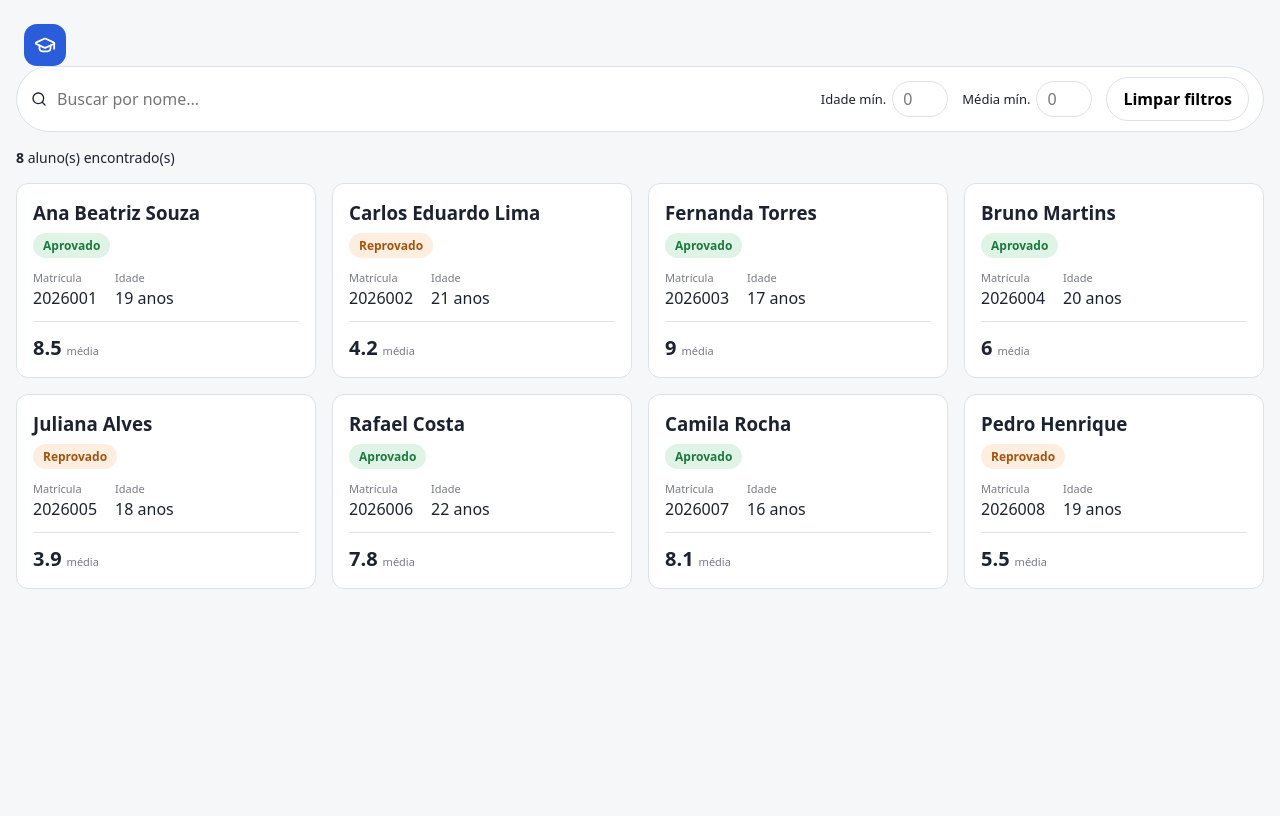
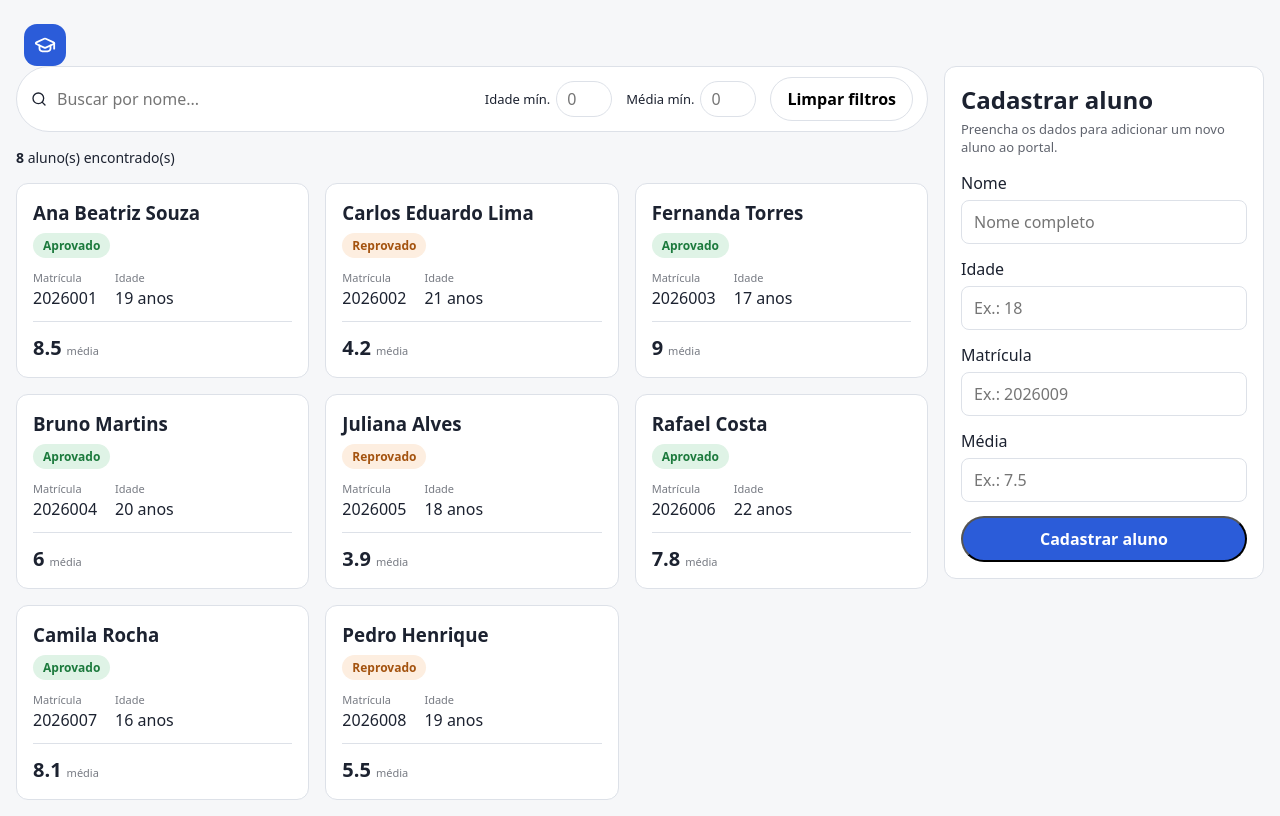
Before and after one commit to JhonneJrr/gestao-alunos-frontend, a React (Vite) app: page / in a window 1280 px wide. Built offline with nearby package versions, Linux system fonts and the light colour scheme.

Commit message:
Cria o formulario controlado de cadastro de aluno (Desafio 3)

```diff
--- /dev/null
+++ b/src/components/FormAluno.tsx
@@ -0,0 +1,124 @@
+import { useState } from "react";
+import type { Aluno } from "../types";
+import { criarAluno } from "../api";
+
+interface FormAlunoProps {
+  aoCriarAluno: (novo: Aluno) => void;
+}
+
+function FormAluno({ aoCriarAluno }: FormAlunoProps) {
+  const [nome, setNome] = useState("");
+  const [idade, setIdade] = useState("");
+  const [matricula, setMatricula] = useState("");
+  const [media, setMedia] = useState("");
+  const [mensagemErro, setMensagemErro] = useState("");
+
+  function limparCampos() {
+    setNome("");
+    setIdade("");
+    setMatricula("");
+    setMedia("");
+  }
+
+  async function aoEnviar(evento: React.FormEvent) {
+    evento.preventDefault();
+    setMensagemErro("");
+
+    if (nome.trim() === "") {
+      setMensagemErro("Informe o nome do aluno.");
+      return;
+    }
+
+    if (matricula.trim() === "") {
+      setMensagemErro("Informe a matrícula.");
+      return;
+    }
+
+    const idadeNumero = Number(idade);
+    if (idade.trim() === "" || Number.isNaN(idadeNumero) || idadeNumero < 0 || idadeNumero > 120) {
+      setMensagemErro("Informe uma idade entre 0 e 120.");
+      return;
+    }
+
+    const mediaNumero = Number(media);
+    if (media.trim() === "" || Number.isNaN(mediaNumero) || mediaNumero < 0 || mediaNumero > 10) {
+      setMensagemErro("Informe uma média entre 0 e 10.");
+      return;
+    }
+
+    try {
+      const novoAluno = await criarAluno({
+        nome,
+        idade: idadeNumero,
+        matricula,
+        media: mediaNumero,
+      });
+      aoCriarAluno(novoAluno);
+      limparCampos();
+    } catch (erro) {
+      setMensagemErro((erro as Error).message);
+    }
+  }
+
+  return (
+    <aside className="form-cadastro">
+      <h2>Cadastrar aluno</h2>
+      <p>Preencha os dados para adicionar um novo aluno ao portal.</p>
+
+      <form onSubmit={aoEnviar}>
+        <div className="campo">
+          <label htmlFor="nome">Nome</label>
+          <input
+            id="nome"
+            type="text"
+            placeholder="Nome completo"
+            value={nome}
+            onChange={(evento) => setNome(evento.target.value)}
+          />
+        </div>
+
+        <div className="campo">
+          <label htmlFor="idade-form">Idade</label>
+          <input
+            id="idade-form"
+            type="number"
+            placeholder="Ex.: 18"
+            value={idade}
+            onChange={(evento) => setIdade(evento.target.value)}
+          />
+        </div>
+
+        <div className="campo">
+          <label htmlFor="matricula">Matrícula</label>
+          <input
+            id="matricula"
+            type="text"
+            placeholder="Ex.: 2026009"
+            value={matricula}
+            onChange={(evento) => setMatricula(evento.target.value)}
+          />
+        </div>
+
+        <div className="campo">
+          <label htmlFor="media-form">Média</label>
+          <input
+            id="media-form"
+            type="number"
+            step="0.1"
+            placeholder="Ex.: 7.5"
+            value={media}
+            onChange={(evento) => setMedia(evento.target.value)}
+          />
+        </div>
+
+        {mensagemErro !== "" && <p className="campo-erro">{mensagemErro}</p>}
+
+        <button className="botao-primario" type="submit">
+          Cadastrar aluno
+        </button>
+      </form>
+    </aside>
+  );
+}
+
+export default FormAluno;
--- a/src/components/PainelAlunos.tsx
+++ b/src/components/PainelAlunos.tsx
@@ -2,6 +2,7 @@ import { useEffect, useState } from "react";
 import type { Aluno } from "../types";
 import { listarAlunos } from "../api";
 import Filtros from "./Filtros";
+import FormAluno from "./FormAluno";
 import ListaAlunos from "./ListaAlunos";
 
 function PainelAlunos() {
@@ -38,12 +39,9 @@ function PainelAlunos() {
     setMediaMinima("");
   }
 
-  if (carregando) {
-    return <p className="mensagem-status">Carregando...</p>;
-  }
-
-  if (erro) {
-    return <p className="mensagem-erro">{erro}</p>;
+  function aoCriarAluno(novoAluno: Aluno) {
+    setAlunos([...alunos, novoAluno]);
+    limparFiltros();
   }
 
   const temFiltroAtivo = q !== "" || idadeMinima !== "" || mediaMinima !== "";
@@ -52,6 +50,7 @@ function PainelAlunos() {
     : "Nenhum aluno cadastrado ainda.";
 
   return (
+    <main className="conteudo">
       <section className="painel">
         <Filtros
           q={q}
@@ -62,11 +61,20 @@ function PainelAlunos() {
           aoMudarMediaMinima={setMediaMinima}
           aoLimpar={limparFiltros}
         />
+        {carregando && <p className="mensagem-status">Carregando...</p>}
+        {!carregando && erro !== "" && <p className="mensagem-erro">{erro}</p>}
+        {!carregando && erro === "" && (
+          <>
             <p className="contagem">
               <strong>{alunos.length}</strong> aluno(s) encontrado(s)
             </p>
             <ListaAlunos alunos={alunos} mensagemVazia={mensagemVazia} />
+          </>
+        )}
       </section>
+
+      <FormAluno aoCriarAluno={aoCriarAluno} />
+    </main>
   );
 }
 
--- a/src/index.css
+++ b/src/index.css
@@ -58,11 +58,67 @@ body {
   color: #a4530f;
 }
 
+.conteudo {
+  padding: 0 var(--espaco) var(--espaco);
+  display: grid;
+  grid-template-columns: 1fr 320px;
+  gap: var(--espaco);
+  align-items: start;
+}
+
 .painel {
-  padding: 0 var(--espaco);
   display: flex;
   flex-direction: column;
   gap: var(--espaco);
+}
+
+.form-cadastro {
+  padding: var(--espaco);
+  background: var(--superficie);
+  border: 1px solid var(--borda);
+  border-radius: 12px;
+}
+
+.form-cadastro h2 {
+  margin: 0 0 4px;
+}
+
+.form-cadastro > p {
+  margin: 0 0 16px;
+  font-size: 13px;
+  opacity: 0.7;
+}
+
+.campo {
+  display: flex;
+  flex-direction: column;
+  gap: 6px;
+  margin-bottom: 14px;
+}
+
+.campo input {
+  min-height: 44px;
+  padding: 8px 12px;
+  border: 1px solid var(--borda);
+  border-radius: 8px;
+  font: inherit;
+}
+
+.campo-erro {
+  color: #a4530f;
+  font-size: 13px;
+  margin: -6px 0 14px;
+}
+
+.botao-primario {
+  width: 100%;
+  min-height: 44px;
+  padding: 10px;
+  border-radius: 999px;
+  background: var(--primaria);
+  color: white;
+  font: inherit;
+  font-weight: 600;
 }
 
 .filtros {
```
Lines whose indentation alone changed are shown as unchanged.
